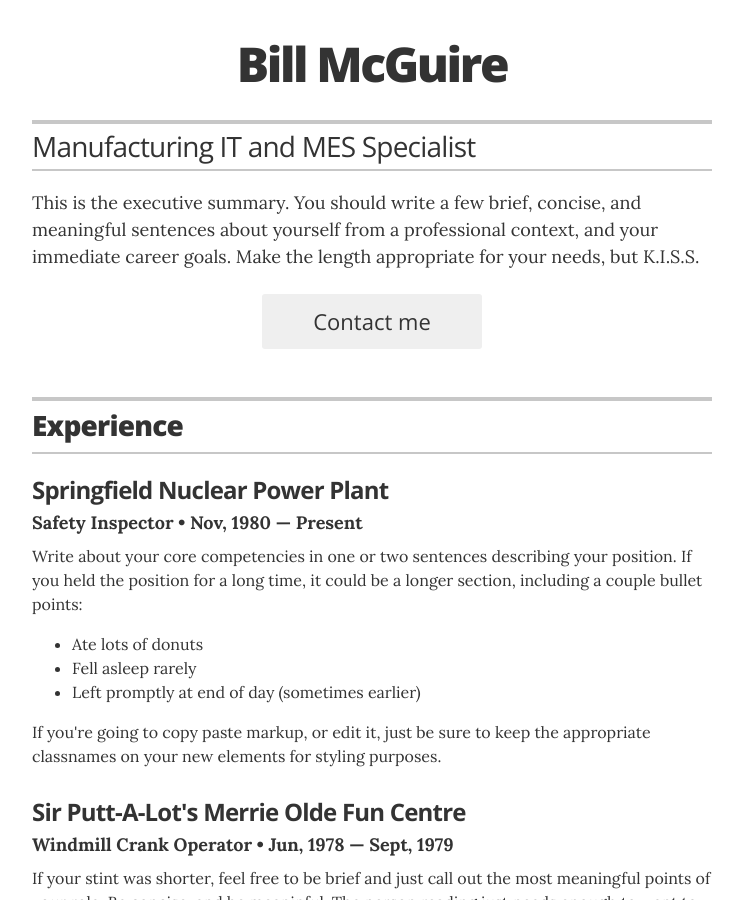
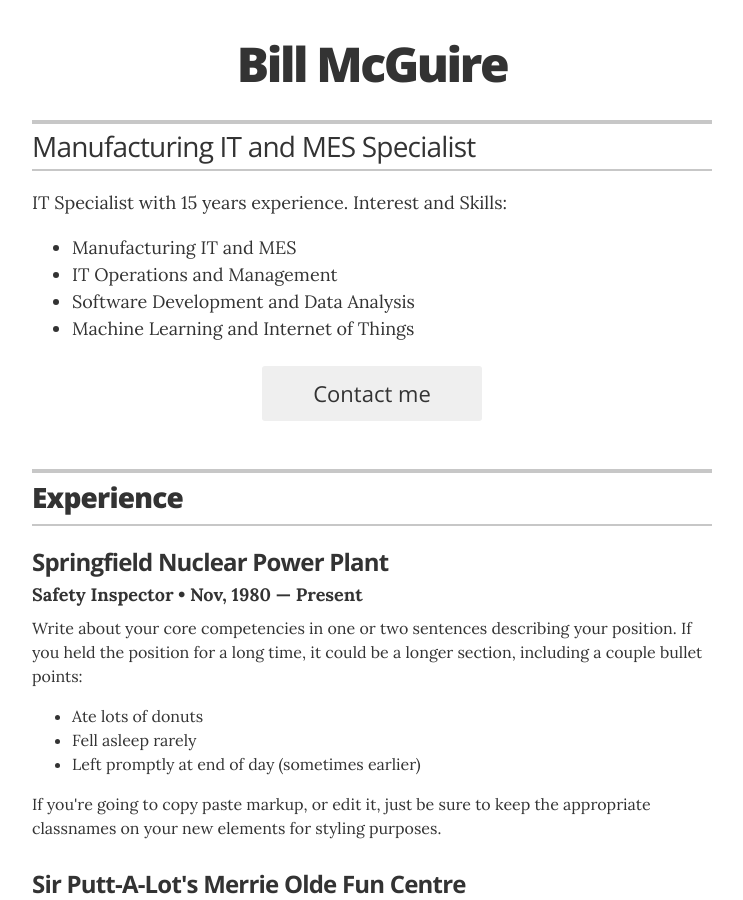
Before and after one commit to billmcguire/resume, a Jekyll site: the page built from index.html, in a window 1280 px wide and 900 px high. Shown: the whole window, without its empty margins (268-1011 px from the left). Built offline with Jekyll 4.4.1, drawn with Linux system fonts in a browser that asks for light colours; nearby versions of some CDN libraries.

Commit message:
Added Interests to Resume

```diff
--- a/_layouts/resume.html
+++ b/_layouts/resume.html
@@ -27,7 +27,13 @@
         </div>
 
         <div class="executive-summary">
-          <p>This is the executive summary. You should write a few brief, concise, and meaningful sentences about yourself from a professional context, and your immediate career goals. Make the length appropriate for your needs, but K.I.S.S.</p>
+          <p>IT Specialist with 15 years experience. Interest and Skills:
+<ul>
+<li>Manufacturing IT and MES</li>
+<li>IT Operations and Management</li>
+<li>Software Development and Data Analysis</li>
+<li>Machine Learning and Internet of Things</li>
+		  </p>
         </div>
 
         {% if site.resume_looking_for_work == 'yes' %}
```
